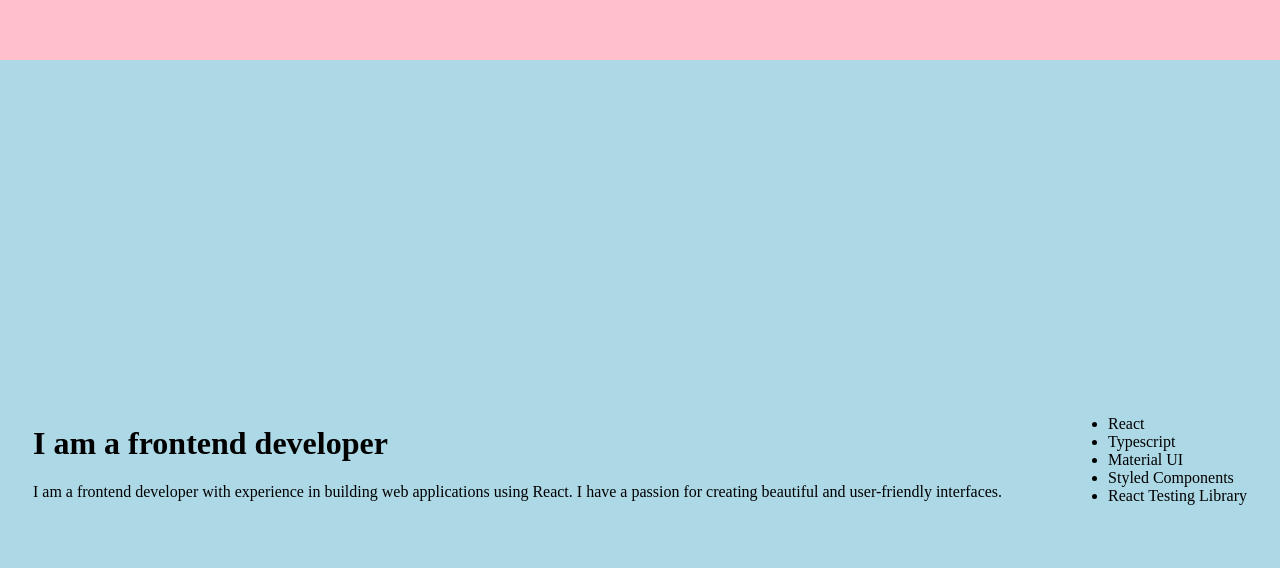
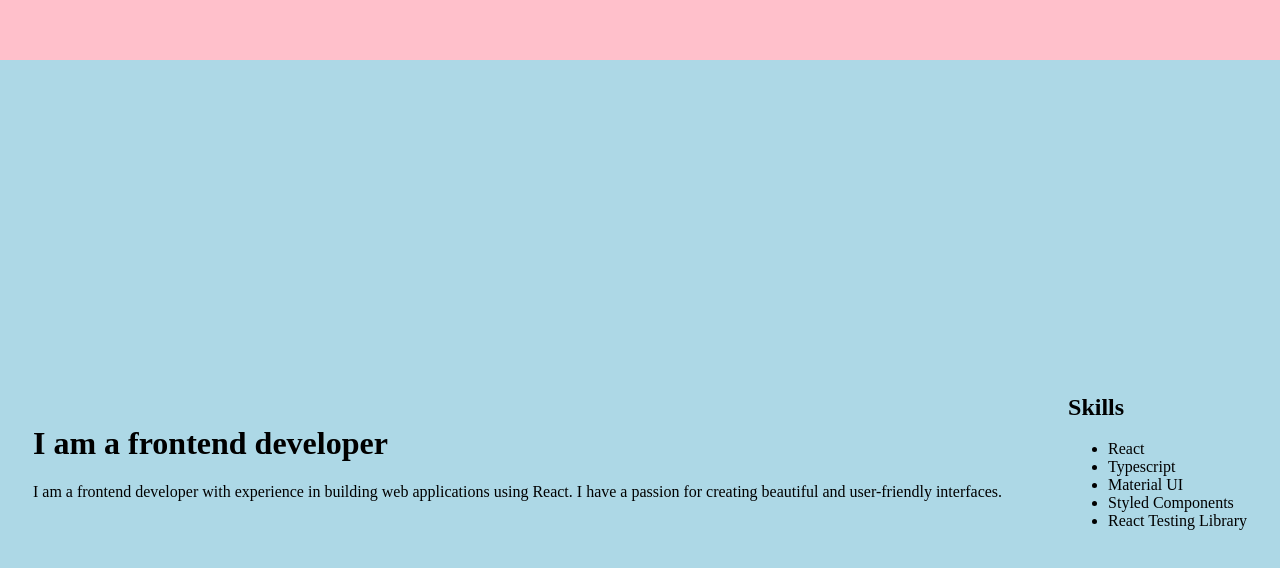
Before and after one commit to cbalsemao/cv-project, a React (Vite) app: page / in a window 1280 px wide. Shown: the part 740-1308 px from the top of the page. Built offline with nearby package versions, Linux system fonts and the light colour scheme.

Commit message:
chore: about me section updated

```diff
--- a/src/pages/landing-page/sections/AboutMeSection.tsx
+++ b/src/pages/landing-page/sections/AboutMeSection.tsx
@@ -23,6 +23,7 @@ const AboutMeSection = () => {
           </p>
         </Grid>
         <Grid>
+          <h2>Skills</h2>
           <ul>
             <li>React</li>
             <li>Typescript</li>
```
